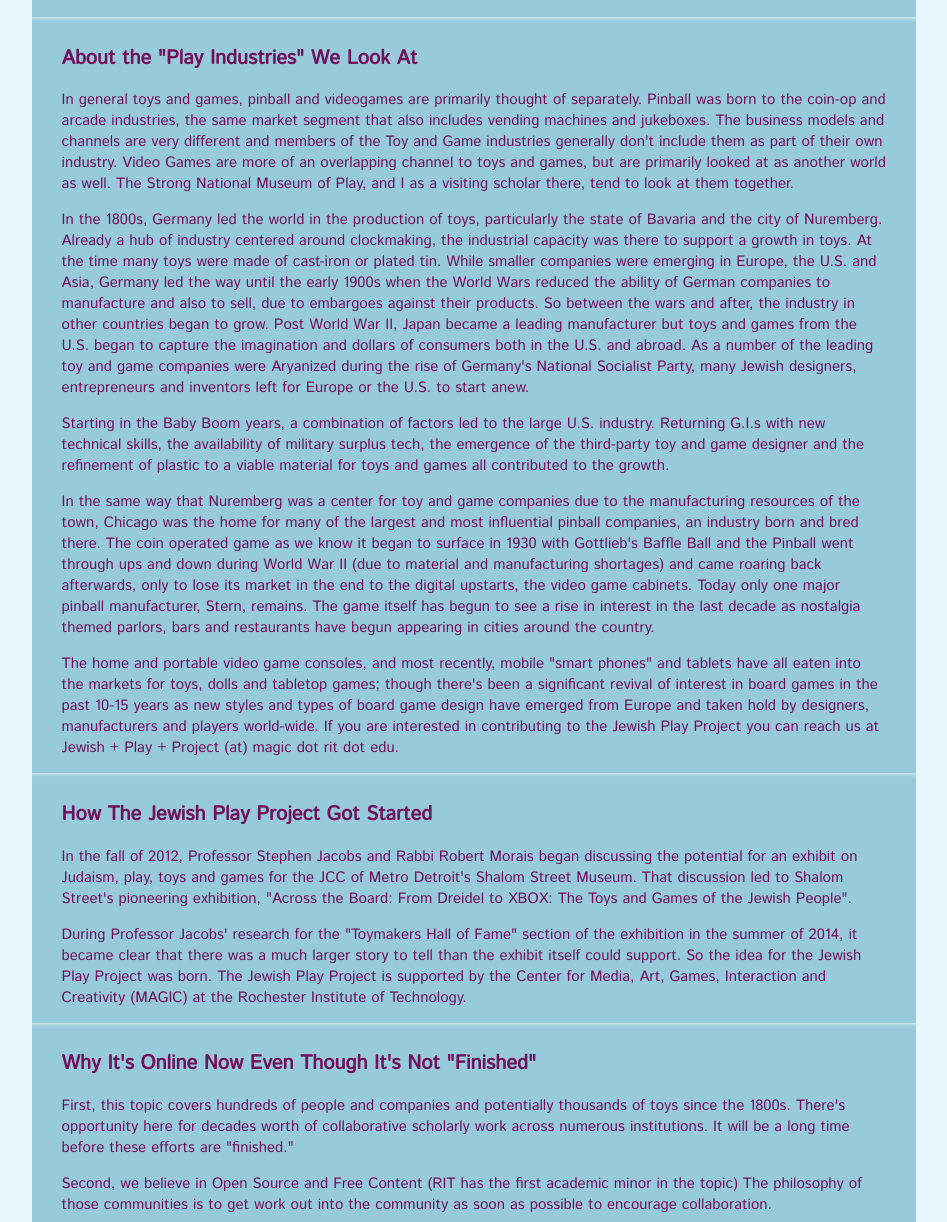
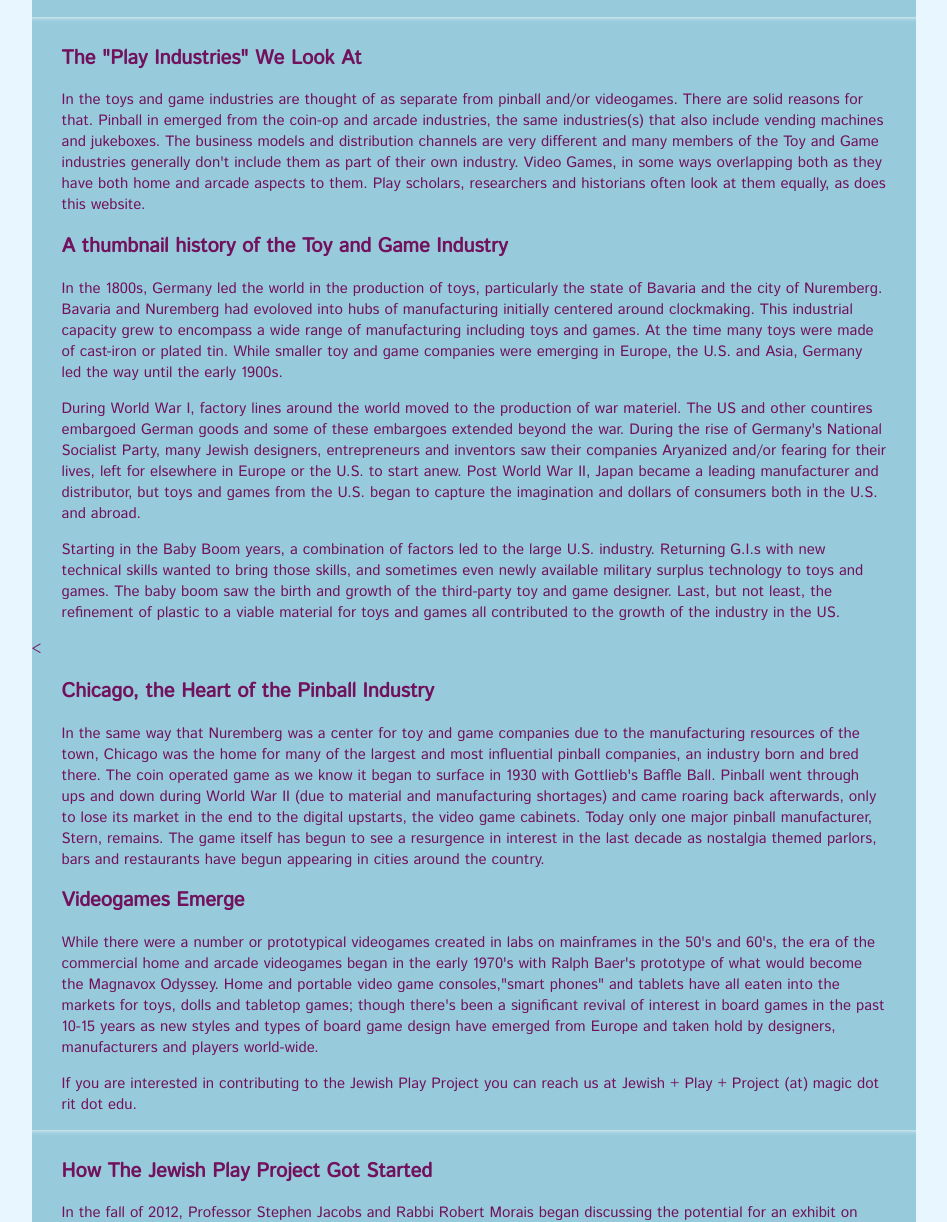
Before and after one commit to FOSSRIT/JewishPlayProject, a website: page about.html in a window 1280 px wide. Shown: the part 280-1502 px from the top of the page, without its empty margins (166-1113 px from the left). Drawn offline with nearby package versions, Linux system fonts and the light colour scheme.

Commit message:
Updated from development machine

```diff
--- a/about.html
+++ b/about.html
@@ -25,17 +25,27 @@
 		<h1>About the Jewish Play Project</h1>
 		<hr>
 
-		<h2>About the "Play Industries" We Look At</h2>
+		<h2>The "Play Industries" We Look At</h2>
 
-		<p>In general toys and games, pinball and videogames are primarily thought of separately. Pinball was born to the coin-op and arcade industries, the same market segment that also includes vending machines and jukeboxes. The business models and channels are very different and members of the Toy and Game industries generally don't include them as part of their own industry. Video Games are more of an overlapping channel to toys and games, but are primarily looked at as another world as well. The Strong National Museum of Play, and I as a visiting scholar there, tend to look at them together.</p>
+		<p>In the toys and game industries are thought of as separate from pinball and/or videogames. There are solid reasons for that. Pinball in emerged from the coin-op and arcade industries, the same industries(s) that also include vending machines and jukeboxes. The business models and distribution channels are very different and many members of the Toy and Game industries generally don't include them as part of their own industry. Video Games, in some ways overlapping both as they have both home and arcade aspects to them. Play scholars, researchers and historians often look at them equally, as does this website.
 
-		<p>In the 1800s, Germany led the world in the production of toys, particularly the state of Bavaria and the city of Nuremberg. Already a hub of industry centered around clockmaking, the industrial capacity was there to support a growth in toys. At the time many toys were made of cast-iron or plated tin. While smaller companies were emerging in Europe, the U.S. and Asia, Germany led the way until the early 1900s when the World Wars reduced the ability of German companies to manufacture and also to sell, due to embargoes against their products. So between the wars and after, the industry in other countries began to grow. Post World War II, Japan became a leading manufacturer but toys and games from the U.S. began to capture the imagination and dollars of consumers both in the U.S. and abroad. As a number of the leading toy and game companies were Aryanized during the rise of Germany's National Socialist Party, many Jewish designers, entrepreneurs and inventors left for Europe or the U.S. to start anew.</p>
+		<h2>A thumbnail history of the Toy and Game Industry</h2>
 
-		<p>Starting in the Baby Boom years, a combination of factors led to the large U.S. industry. Returning G.I.s with new technical skills, the availability of military surplus tech, the emergence of the third-party toy and game designer and the refinement of plastic to a viable material for toys and games all contributed to the growth. </p>
+		<p>In the 1800s, Germany led the world in the production of toys, particularly the state of Bavaria and the city of Nuremberg. Bavaria and Nuremberg had evoloved into hubs of manufacturing initially centered around clockmaking. This industrial capacity grew to encompass a wide range of manufacturing including toys and games. At the time many toys were made of cast-iron or plated tin. While smaller toy and game companies were emerging in Europe, the U.S. and Asia, Germany led the way until the early 1900s.</p>
 
-		<p>In the same way that Nuremberg was a center for toy and game companies due to the manufacturing resources of the town, Chicago was the home for many of the largest and most influential pinball companies, an industry born and bred there. The coin operated game as we know it began to surface in 1930 with Gottlieb's Baffle Ball and the Pinball went through ups and down during World War II (due to material and manufacturing shortages) and came roaring back afterwards, only to lose its market in the end to the digital upstarts, the video game cabinets. Today only one major pinball manufacturer, Stern, remains.  The game itself has begun to see a rise in interest in the last decade as nostalgia themed parlors, bars and restaurants have begun appearing in cities around the country. </p>
+		<p>During World War I, factory lines around the world moved to the production of war materiel. The US and other countires embargoed German goods and some of these embargoes extended beyond the war. During the rise of Germany's National Socialist Party, many Jewish designers, entrepreneurs and inventors saw their companies Aryanized and/or fearing for their lives, left for elsewhere in Europe or the U.S. to start anew. Post World War II, Japan became a leading manufacturer and distributor, but toys and games from the U.S. began to capture the imagination and dollars of consumers both in the U.S. and abroad.</p>
 
-		<p>The home and portable video game consoles, and most recently, mobile "smart phones" and tablets have all eaten into the markets for toys, dolls and tabletop games; though there's been a significant revival of interest in board games in the past 10-15 years as new styles and types of board game design have emerged from Europe and taken hold by designers, manufacturers and players world-wide. If you are interested in contributing to the Jewish Play Project you can reach us at Jewish + Play + Project (at) magic dot rit dot edu.</p>
+		<p>Starting in the Baby Boom years, a combination of factors led to the large U.S. industry. Returning G.I.s with new technical skills wanted to bring those skills, and sometimes even newly available military surplus technology to toys and games.  The baby boom saw the birth and growth of the third-party toy and game designer.  Last, but not least, the refinement of plastic to a viable material for toys and games all contributed to the growth of the industry in the US. </p>
+
+		<<h2>Chicago, the Heart of the Pinball Industry</h2>
+
+		<p>In the same way that Nuremberg was a center for toy and game companies due to the manufacturing resources of the town, Chicago was the home for many of the largest and most influential pinball companies, an industry born and bred there. The coin operated game as we know it began to surface in 1930 with Gottlieb's Baffle Ball. Pinball went through ups and down during World War II (due to material and manufacturing shortages) and came roaring back afterwards, only to lose its market in the end to the digital upstarts, the video game cabinets. Today only one major pinball manufacturer, Stern, remains.  The game itself has begun to see a resurgence in interest in the last decade as nostalgia themed parlors, bars and restaurants have begun appearing in cities around the country. </p>
+
+		<h2>Videogames Emerge</h2>
+
+		<p>While there were a number or prototypical videogames created in labs on mainframes in the 50's and 60's, the era of the commercial home and arcade videogames began in the early 1970's with Ralph Baer's prototype of what would become the Magnavox Odyssey. Home and portable video game consoles,"smart phones" and tablets have all eaten into the markets for toys, dolls and tabletop games; though there's been a significant revival of interest in board games in the past 10-15 years as new styles and types of board game design have emerged from Europe and taken hold by designers, manufacturers and players world-wide. </p>
+
+		<p>If you are interested in contributing to the Jewish Play Project you can reach us at Jewish + Play + Project (at) magic dot rit dot edu.</p>
 
 		<hr>
 
```
Also changed, not shown: index.html (+3 -3 lines).
